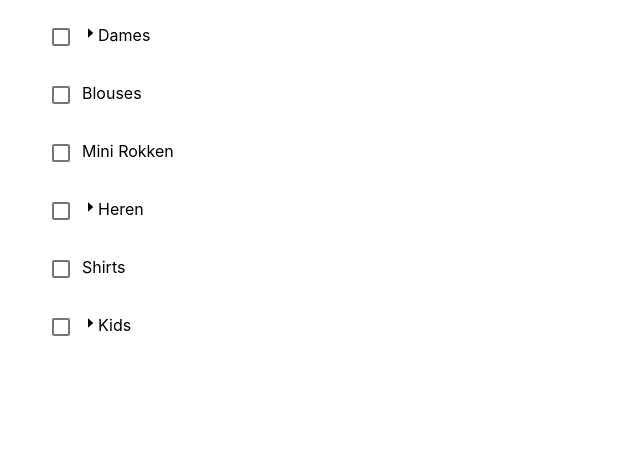
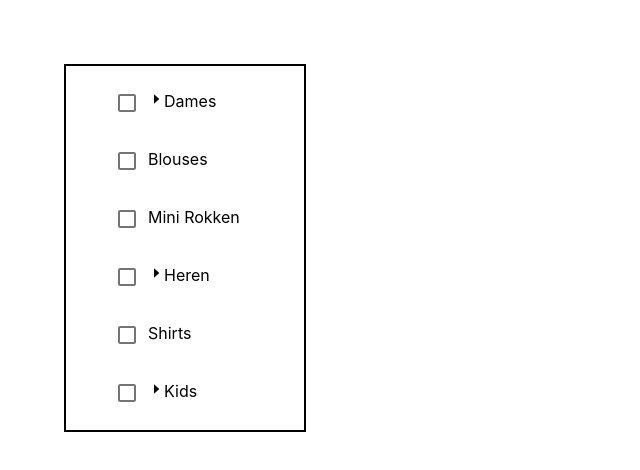
Before and after one commit to prasadnwi/checkbox-tree-facet-component, a React (Create React App) app in the folder tree-facet/: page / in a window 1280 px wide. Shown: the top 470 px of the page, without its empty margins (0-640 px from the left). Built offline with nearby package versions, Linux system fonts and the light colour scheme.

Commit message:
updating boarder styles

```diff
--- a/tree-facet/src/component/tree/ChildNode.js
+++ b/tree-facet/src/component/tree/ChildNode.js
@@ -12,8 +12,13 @@ const Node = ({ item }) => {
     const { updateSelectedNode } = useContext(Context);
 
     const onClickCheckBox = () => {
-      setChildVisiblity((childVisible) => !childVisible)
+
       updateSelectedNode({...item, isSelected : !item.isSelected})
+      if(!childVisible){
+        if(!item.isSelected){
+          setChildVisiblity((childVisible) => !childVisible)
+        }
+      }
     }
 
     return (
--- a/tree-facet/src/component/tree/ParentNode.js
+++ b/tree-facet/src/component/tree/ParentNode.js
@@ -3,8 +3,8 @@ import ChildNode from './ChildNode';
 
 const ParentNode = ({ data}) => {
     return (
-      <div className="d-tree">
-        <ul className="d-flex d-tree-container flex-column">
+      <div className="content-wrapper">
+        <ul>
         <ChildNode item={data}/>
         </ul>
       </div>
--- a/tree-facet/src/container/TreeFacet.js
+++ b/tree-facet/src/container/TreeFacet.js
@@ -15,7 +15,7 @@ const TreeFacet = () => {
     },[])
 
     return (
-        <div>
+        <div className="flex-container box-container">
             {nodeList.map((node, index) => {
                 return (
                     <ParentNode data = {node} key={index}/>
--- a/tree-facet/src/css/parentNode.css
+++ b/tree-facet/src/css/parentNode.css
@@ -1,10 +1,3 @@
-/* .tree-container {
-    list-style: none;
-    padding: 0;
+.content-wrapper{
+
 }
-.tree-node {
-    padding: 0.75rem 1.25rem;
-}
-.tree-toggler.active {
-    transform: rotate(45deg);
-} */
--- a/tree-facet/src/css/treeFacet.css
+++ b/tree-facet/src/css/treeFacet.css
@@ -1,10 +1,11 @@
-/* .tree-container {
-    list-style: none;
-    padding: 0;
+.flex-container{
+    display: flex;
+    flex-direction: column;
 }
-.tree-node {
-    padding: 0.75rem 1.25rem;
+
+.box-container{
+    border:2px solid black;
+    display: inline-block;
+    margin: 5% 5% 5% 5%;
+    padding-right: 5%;
 }
-.tree-toggler.active {
-    transform: rotate(45deg);
-} */
```
